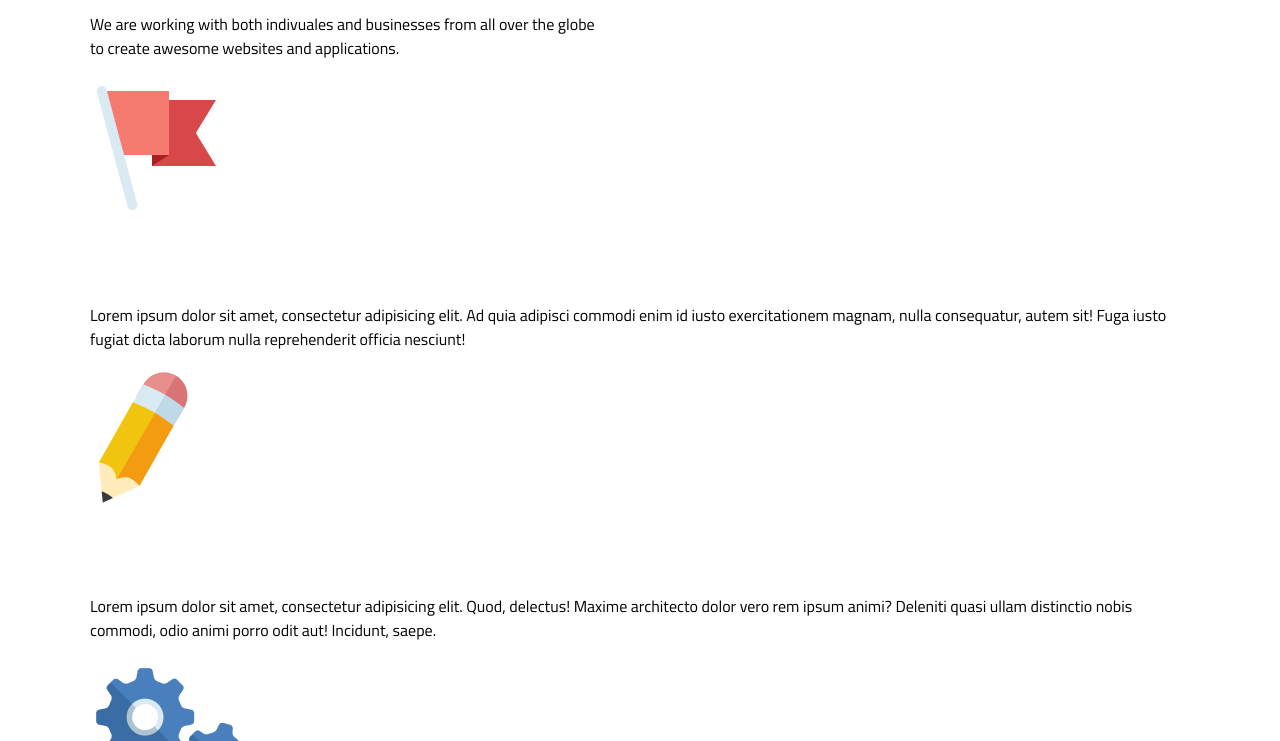
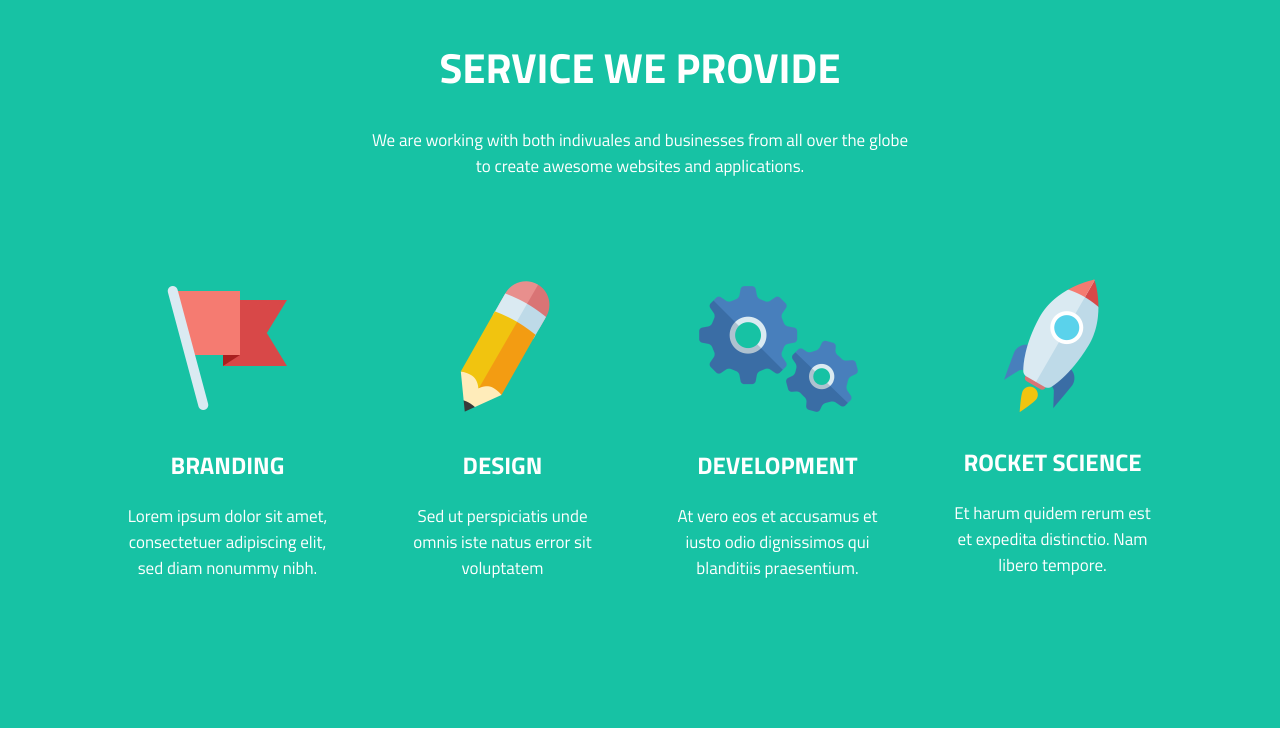
Before and after one commit to mariaconejo/Cuda, a plain HTML site: page index.html in a window 1280 px wide. Shown: the part 774-1515 px from the top of the page. Drawn offline with Linux system fonts and the light colour scheme.

Commit message:
Se agrego el css del main

```diff
--- a/css/styles.css
+++ b/css/styles.css
@@ -15,6 +15,13 @@ h2{
     color: #ffffff;
     text-align: center;
     font-size: 24px;
+    text-transform: uppercase;
+}
+
+p{
+    color: white;
+    text-align: center;
+    font-size: 17px;
 }
 
 /* Helpers */
@@ -33,7 +40,6 @@ h2{
 
 }
 
-
 /*Header*/
 
 #color-one{
@@ -44,13 +50,14 @@ h2{
     position: relative;
 }
 
+/*logo*/
 #logo{
 
     padding-top: 58px;
     padding-left: 42px;
 }
 
-
+/*Menu */
 
 #nav-list{
 
@@ -68,10 +75,9 @@ h2{
 }
 
 #nav-list li + li{
-    margin-left: 45px;
+
+    margin-left: 20px;
 }
-
-
 
 #nav-list a{
 
@@ -81,6 +87,21 @@ h2{
     text-decoration: none;
 }
 
+/* hover del menu */
+
+.a-hover{
+
+    padding: 5px 10px;
+    border-radius: 4px;
+}
+
+.a-hover:hover{
+    background-color: #643a79;
+    padding: 5px 10px;
+    border-radius: 4px;
+}
+
+/* boton */
 
 #color-btn{
 
@@ -100,7 +121,7 @@ h2{
     font-size: 18px;
     color: #ffffff;
     text-align: center;
-    border-radius: 4px;
+    border-radius: 7px;
     padding-bottom: 25px;
     padding-left: 40px;
     padding-right: 40px;
@@ -108,7 +129,7 @@ h2{
     text-transform: uppercase;
 }
 
-
+/* espacio entre el h1 y el boton */
 
 #color-btn h1{
     margin-bottom: 63px;
@@ -116,3 +137,28 @@ h2{
 
 
 /* Main */
+
+#color-two{
+    background-color:#17c2a4;
+}
+
+#main-title{
+    padding-top: 115px;
+}
+
+#main-title h1{
+    text-transform: uppercase;
+}
+
+/*cajas*/
+
+.box{
+    text-align: center;
+    float: left;
+    width: 275px;
+    padding-top: 80px;
+    padding-bottom: 130px;
+}
+
+
+/*Footer¨*/
--- a/index.html
+++ b/index.html
@@ -21,15 +21,15 @@
                     </div>
                     <div id="nav-list">
                         <ul>
-                            <li><a href="#">home</a></li>
-                            <li><a href="#">about</a></li>
-                            <li><a href="#">work</a></li>
-                            <li><a href="#">blog</a></li>
-                            <li><a href="#">contact</a></li>
+                            <li><a href="#" class="a-hover">home</a></li>
+                            <li><a href="#" class="a-hover">about</a></li>
+                            <li><a href="#" class="a-hover">work</a></li>
+                            <li><a href="#" class="a-hover">blog</a></li>
+                            <li><a href="#" class="a-hover">contact</a></li>
                         </ul>
                     </div>
                     <div id="color-btn">
-                        <h1> Hi there! We are the new kids on the block and </br>we build awesome websites and mobile apps.</h1>
+                        <h1> Hi there! We are the new kids on the block </br> and we build awesome websites and mobile apps.</h1>
                         <a href="#">work with us!</a>
                     </div>
                 </div>
@@ -40,38 +40,35 @@
         <!--COMIENZO DEL MAIN CONTENT-->
         <div id="color-two">
             <div class="wrapper">
-                <div id="main">
-                    <div>
+                <div id="main" class="clearfix">
+                    <div id="main-title">
                         <h1>service we provide</h1>
-                        <p>We are working with both indivuales and businesses from all over the globe </br>
-                            to create awesome websites and applications.
-                            </p>
+                        <p>We are working with both indivuales and businesses from all over the globe</br>to create awesome websites and applications.</p>
                         </div>
-                        <div id="box">
-                            <div>
+                        <div id="main-content">
+                            <div class="box">
                                 <img src="img/img1.png" alt="imagen 1">
                                 <h2>Branding</h2>
                                 <p>
-                                    Lorem ipsum dolor sit amet, consectetur adipisicing elit. Ad quia adipisci commodi enim id iusto exercitationem magnam, nulla consequatur, autem sit! Fuga iusto fugiat dicta laborum nulla reprehenderit officia nesciunt!
-                                </p>
+                                    Lorem ipsum dolor sit amet,</br>consectetuer adipiscing elit,</br>sed diam nonummy nibh.</p>
                             </div>
 
-                            <div>
+                            <div class="box">
                                 <img src="img/img2.png" alt="imagen 2">
                                 <h2>Design</h2>
-                                <p>Lorem ipsum dolor sit amet, consectetur adipisicing elit. Quod, delectus! Maxime architecto dolor vero rem ipsum animi? Deleniti quasi ullam distinctio nobis commodi, odio animi porro odit aut! Incidunt, saepe.</p>
+                                <p>Sed ut perspiciatis unde</br>omnis iste natus error sit</br>voluptatem</p>
                             </div>
 
-                            <div>
+                            <div class="box">
                                 <img src="img/img3.png" alt="imagen 3">
                                 <h2>Development</h2>
-                                <p>Lorem ipsum dolor sit, amet consectetur adipisicing elit. Error voluptate minus, dolores consequuntur cum vitae corporis magni expedita alias nemo ex placeat reiciendis aperiam molestiae ea obcaecati! Obcaecati, placeat eaque?</p>
+                                <p>At vero eos et accusamus et</br>iusto odio dignissimos qui</br>blanditiis praesentium.</p>
                             </div>
 
-                            <div>
+                            <div class="box">
                                 <img src="img/img4.png" alt="imagen 4">
                                 <h2>rocket science</h2>
-                                <p>Lorem ipsum dolor sit amet consectetur adipisicing elit. Adipisci iure odit repellat est! Dignissimos reprehenderit debitis consequuntur consectetur eos odit voluptatum pariatur, soluta sit quaerat sed, hic itaque? Ut, itaque?</p>
+                                <p>Et harum quidem rerum est</br>et expedita distinctio. Nam</br>libero tempore.</p>
                             </div>
                         </div>
                     </div>
@@ -102,20 +99,4 @@
 
     </body>
 
-
-
-
-
-
-
-
-
-
-
-
-
-
-
-
-
 </html>
```
